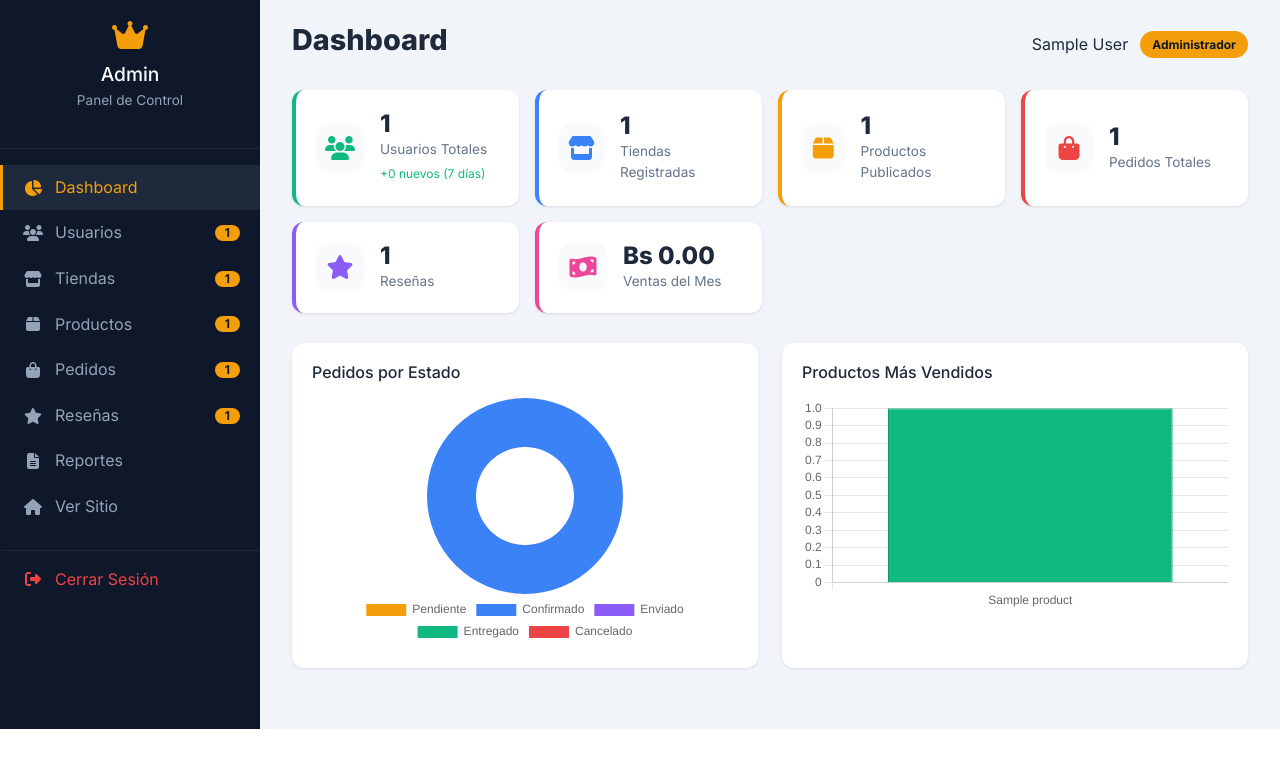
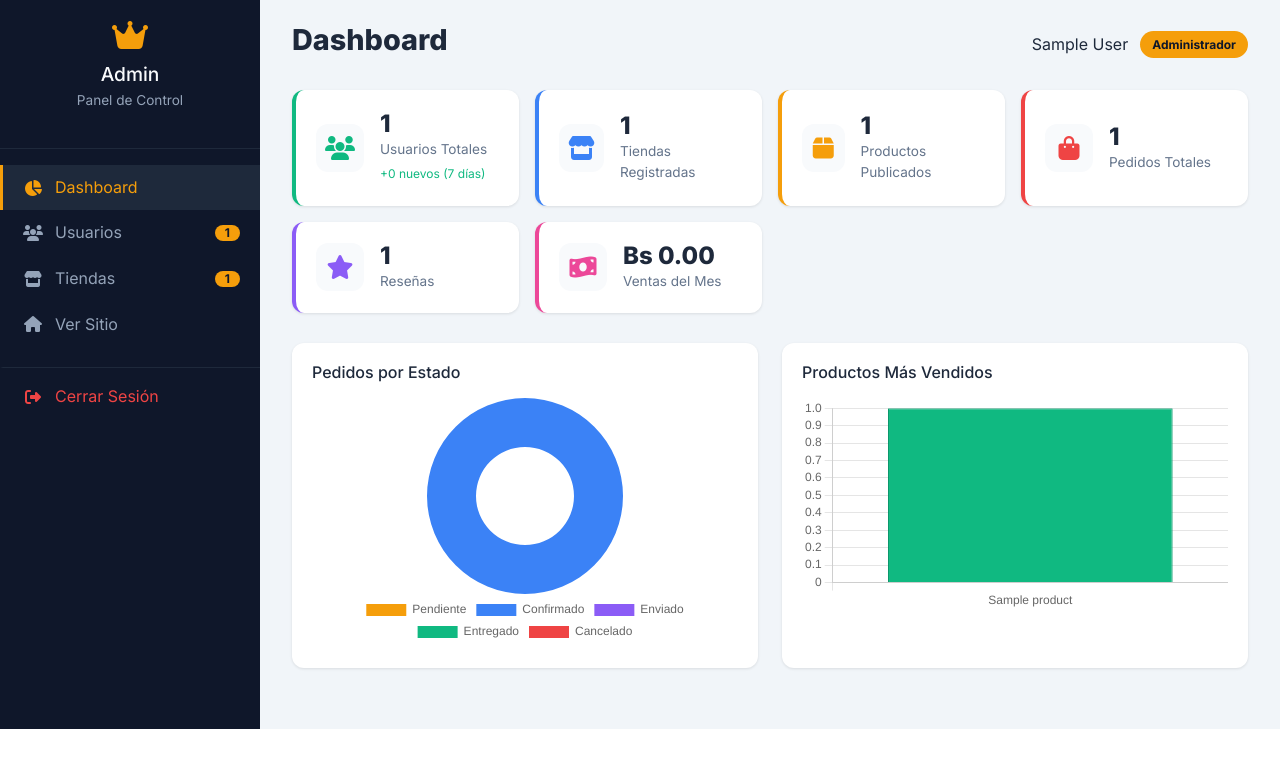
Before and after one commit to Andru-Tintaya/MICRO_NEGOCIOS_PROYECTO, a Flask app: page /admin/dashboard in a window 1280 px wide. Shown: the part 90-859 px from the top of the page. Run offline with Flask 3, Linux system fonts and the light colour scheme; a user stored in the database is signed in; tables that the repository leaves empty hold one stand-in row (values such as "Sample post"); grey boxes marked "Sample" are stand-in pictures; data that the repository does not hold is empty; some libraries are stand-ins or nearby versions.

Commit message:
Fix: Eliminar enlaces no funcionales del sidebar (Productos y Reportes)

```diff
--- a/app/templates/admin/dashboard.html
+++ b/app/templates/admin/dashboard.html
@@ -23,21 +23,6 @@
             <a href="{{ url_for('admin.stores') }}" class="nav-item">
                 <i class="fas fa-store"></i> Tiendas
                 <span class="badge">{{ total_stores }}</span>
-            </a>
-            <a href="#" class="nav-item">
-                <i class="fas fa-box"></i> Productos
-                <span class="badge">{{ total_products }}</span>
-            </a>
-            <a href="#" class="nav-item">
-                <i class="fas fa-shopping-bag"></i> Pedidos
-                <span class="badge">{{ total_orders }}</span>
-            </a>
-            <a href="#" class="nav-item">
-                <i class="fas fa-star"></i> Reseñas
-                <span class="badge">{{ total_reviews }}</span>
-            </a>
-            <a href="{{ url_for('admin.reports') }}" class="nav-item">
-                <i class="fas fa-file-alt"></i> Reportes
             </a>
             <a href="{{ url_for('index') }}" class="nav-item">
                 <i class="fas fa-home"></i> Ver Sitio
```
